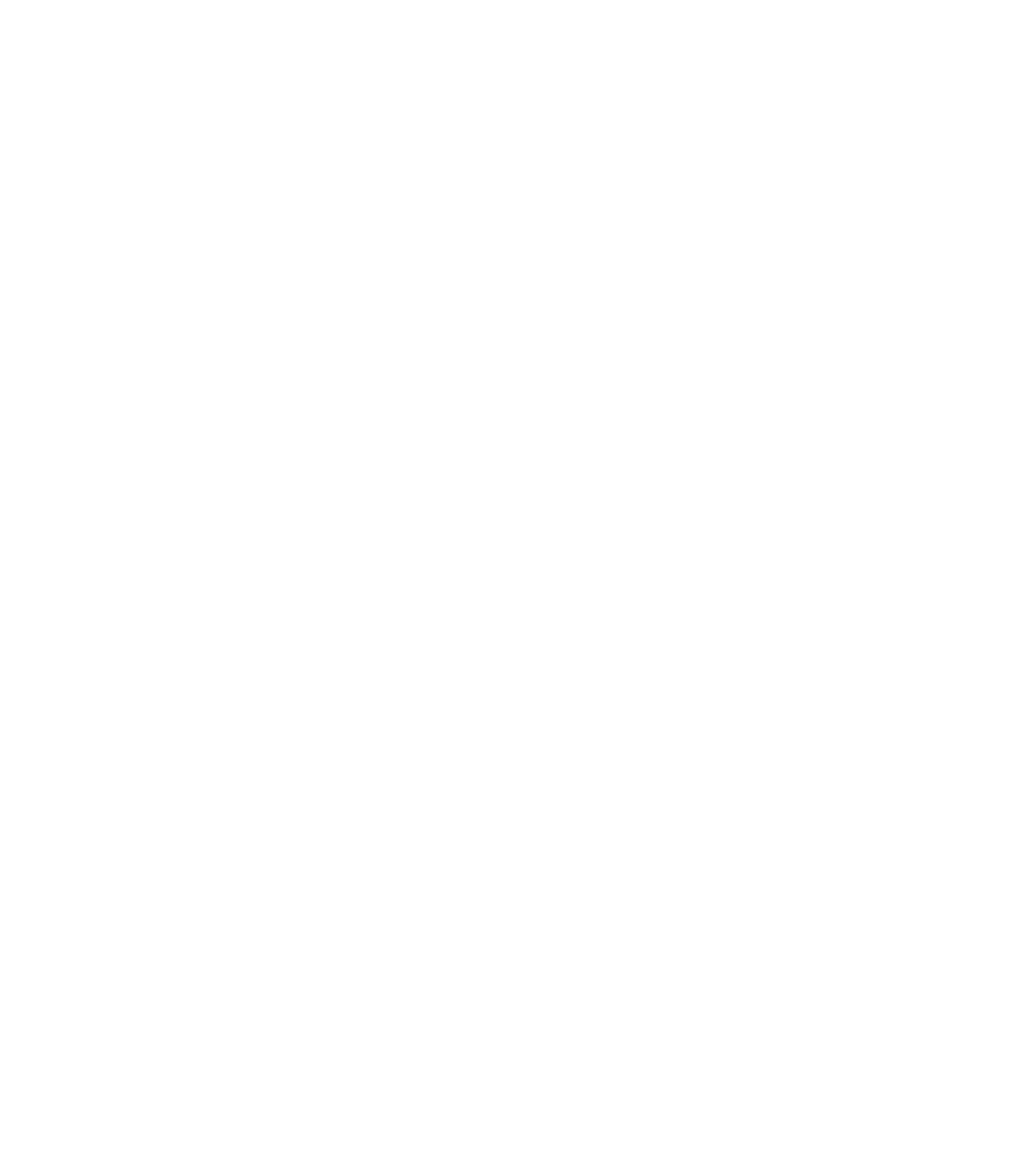
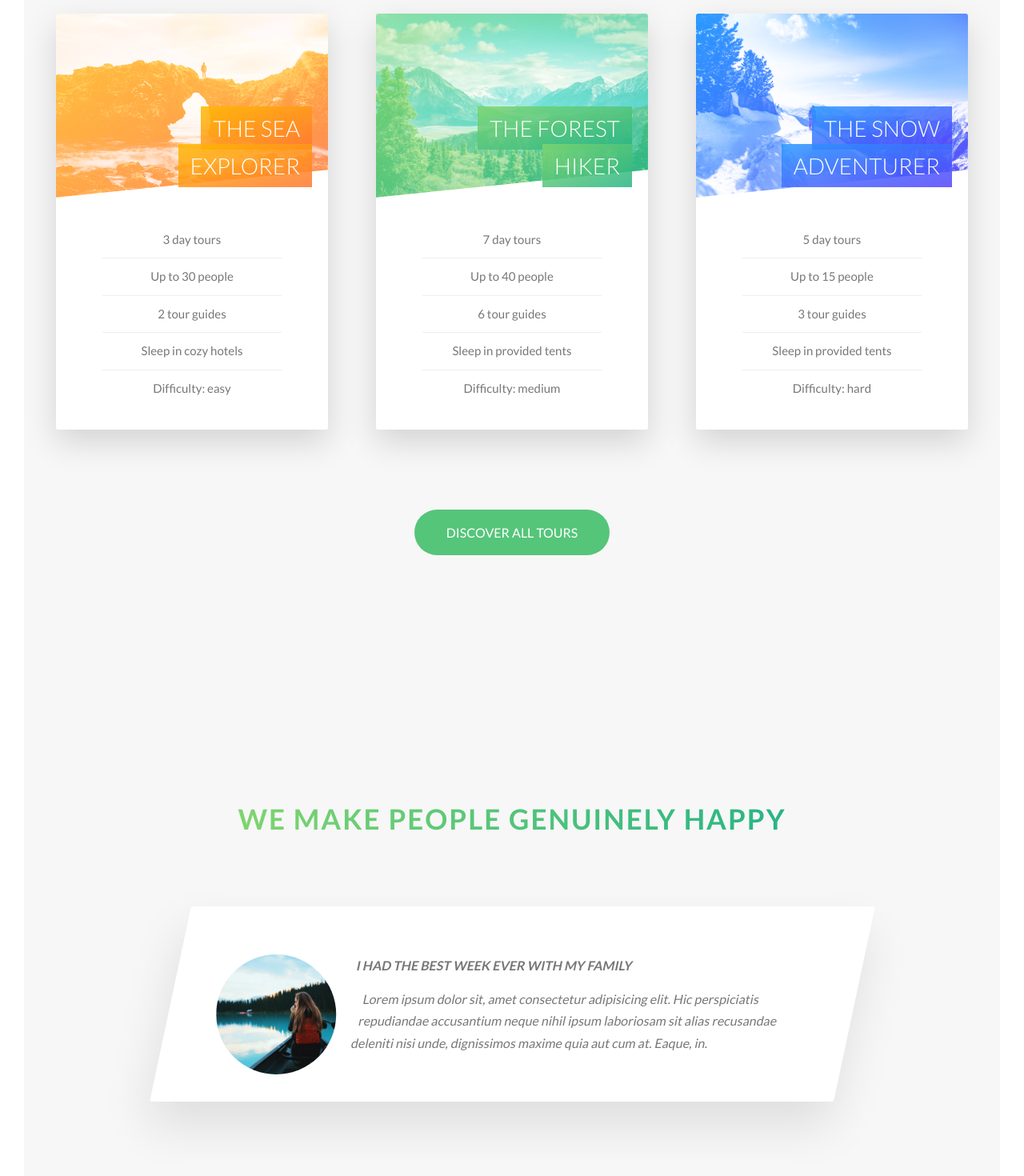
Before and after one commit to newbpydev/natours-spa-nuxt-3-rc-9, a Nuxt app: page / in a window 1280 px wide. Shown: the part 2480-3950 px from the top of the page at 80% size. Before the commit the page ends 2262 px from the top, so only its background shows below. Built offline with nearby package versions, Linux system fonts and the light colour scheme.

Commit message:
style: add the stories section

```diff
--- /dev/null
+++ b/assets/css/components/_story.scss
@@ -0,0 +1,34 @@
+.story {
+  width: 75%;
+  margin: 0 auto;
+  box-shadow: 0 3rem 6rem rgba($color-black, .1);
+  background-color: $color-white;
+  border-radius: .3rem;
+  padding: 6rem;
+  padding-left: 9rem;
+  font-size: $default-font-size;
+
+  transform: skewX(-12deg);
+
+  // &>* {
+  //   transform: skewX(12deg);
+  // }
+
+  &__shape {
+    width: 15rem;
+    height: 15rem;
+    float: left;
+
+    -webkit-shape-outside: circle(50% at 50% 50%);
+    -moz-shape-outside: circle(50% at 50% 50%);
+    shape-outside: circle(50% at 50% 50%);
+    clip-path: circle(50% at 50% 50%);
+    transform: translateX(-3rem) skewX(12deg);
+  }
+
+  &__image {
+    height: 100%;
+  }
+
+  &__text {}
+}
--- a/assets/css/main.scss
+++ b/assets/css/main.scss
@@ -11,6 +11,7 @@
 @import 'components/card';
 @import 'components/composition';
 @import 'components/feature-box';
+@import 'components/story';
 
 @import 'layout/grid';
 @import 'layout/header';
--- a/assets/css/pages/_home.scss
+++ b/assets/css/pages/_home.scss
@@ -26,3 +26,8 @@
   padding: 25rem 0 15rem 0;
   margin-top: -10vh;
 }
+
+.section-stories {
+  padding: 15rem 0;
+  background-color: $color-grey-light-1;
+}
--- a/pages/index.vue
+++ b/pages/index.vue
@@ -1,4 +1,5 @@
 <template>
+  <!-- # Section About -->
   <section class="section-about">
     <div class="u-center-text u-margin-bottom-big">
       <h2 class="heading-secondary">Exiting tours for adventurous people</h2>
@@ -49,6 +50,7 @@
     </div>
   </section>
 
+  <!-- # Section Features -->
   <section class="section-features">
     <div class="row">
       <div class="col-1-of-4">
@@ -98,6 +100,160 @@
     </div>
   </section>
 
+  <!-- # Section Tours -->
+  <section class="section-tours">
+    <div class="u-center-text u-margin-bottom-big">
+      <h2 class="heading-secondary">Most popular tours</h2>
+    </div>
+
+    <div class="row">
+      <div class="col-1-of-3">
+        <!-- * Card 1 -->
+        <div class="card">
+          <!-- * Card Front -->
+          <div class="card__side card__side--front">
+            <div class="card__picture card__picture--1">&nbsp;</div>
+            <!-- * Card__heading -->
+            <h4 class="card__heading">
+              <span class="card__heading-span card__heading-span--1"
+                >The Sea Explorer</span
+              >
+            </h4>
+            <!-- * Card__details -->
+            <div class="card__details">
+              <ul>
+                <li>3 day tours</li>
+                <li>Up to 30 people</li>
+                <li>2 tour guides</li>
+                <li>Sleep in cozy hotels</li>
+                <li>Difficulty: easy</li>
+              </ul>
+            </div>
+          </div>
+
+          <!-- * Card Back -->
+          <div class="card__side card__side--back card__side--back-1">
+            <!-- * Card CTA -->
+            <div class="card__cta">
+              <div class="card__price-box">
+                <p class="card__price-only">Only</p>
+                <p class="card__price-value">$297</p>
+              </div>
+              <a href="#" class="btn btn--white">Book Now!</a>
+            </div>
+          </div>
+        </div>
+      </div>
+
+      <div class="col-1-of-3">
+        <!-- * Card 2 -->
+        <div class="card">
+          <!-- * Card Front -->
+          <div class="card__side card__side--front">
+            <div class="card__picture card__picture--2">&nbsp;</div>
+            <!-- * Card__heading -->
+            <h4 class="card__heading">
+              <span class="card__heading-span card__heading-span--2"
+                >The Forest Hiker</span
+              >
+            </h4>
+            <!-- * Card__details -->
+            <div class="card__details">
+              <ul>
+                <li>7 day tours</li>
+                <li>Up to 40 people</li>
+                <li>6 tour guides</li>
+                <li>Sleep in provided tents</li>
+                <li>Difficulty: medium</li>
+              </ul>
+            </div>
+          </div>
+
+          <!-- * Card Back -->
+          <div class="card__side card__side--back card__side--back-2">
+            <!-- * Card CTA -->
+            <div class="card__cta">
+              <div class="card__price-box">
+                <p class="card__price-only">Only</p>
+                <p class="card__price-value">$497</p>
+              </div>
+              <a href="#" class="btn btn--white">Book Now!</a>
+            </div>
+          </div>
+        </div>
+      </div>
+
+      <div class="col-1-of-3">
+        <!-- * Card 3 -->
+        <div class="card">
+          <!-- * Card Front -->
+          <div class="card__side card__side--front">
+            <div class="card__picture card__picture--3">&nbsp;</div>
+            <!-- * Card__heading -->
+            <h4 class="card__heading">
+              <span class="card__heading-span card__heading-span--3"
+                >The Snow Adventurer</span
+              >
+            </h4>
+            <!-- * Card__details -->
+            <div class="card__details">
+              <ul>
+                <li>5 day tours</li>
+                <li>Up to 15 people</li>
+                <li>3 tour guides</li>
+                <li>Sleep in provided tents</li>
+                <li>Difficulty: hard</li>
+              </ul>
+            </div>
+          </div>
+
+          <!-- * Card Back -->
+          <div class="card__side card__side--back card__side--back-3">
+            <!-- * Card CTA -->
+            <div class="card__cta">
+              <div class="card__price-box">
+                <p class="card__price-only">Only</p>
+                <p class="card__price-value">$897</p>
+              </div>
+              <a href="#" class="btn btn--white">Book Now!</a>
+            </div>
+          </div>
+        </div>
+      </div>
+    </div>
+
+    <div class="u-center-text u-margin-top-huge">
+      <a href="#" class="btn btn--green">Discover all tours</a>
+    </div>
+  </section>
+
+  <!-- # Section Stories -->
+  <section class="section-stories">
+    <!-- * Heading -->
+    <div class="u-center-text u-margin-bottom-big">
+      <h2 class="heading-secondary">We make people genuinely happy</h2>
+    </div>
+
+    <!-- * Heading -->
+    <div class="row">
+      <div class="story">
+        <figure class="story__shape">
+          <img src="@/assets/img/nat-8.jpg" alt="Person on the tour" class="story__image" />
+        </figure>
+        <div class="story__text">
+          <h3 class="heading-tertiary u-margin-bottom-small">
+            I had the best week ever with my family
+          </h3>
+          <p>
+            Lorem ipsum dolor sit, amet consectetur adipisicing elit. Hic
+            perspiciatis repudiandae accusantium neque nihil ipsum laboriosam
+            sit alias recusandae deleniti nisi unde, dignissimos maxime quia aut
+            cum at. Eaque, in.
+          </p>
+        </div>
+      </div>
+    </div>
+  </section>
   <!--
   <section class="grid-test">
     <div class="row">
```
